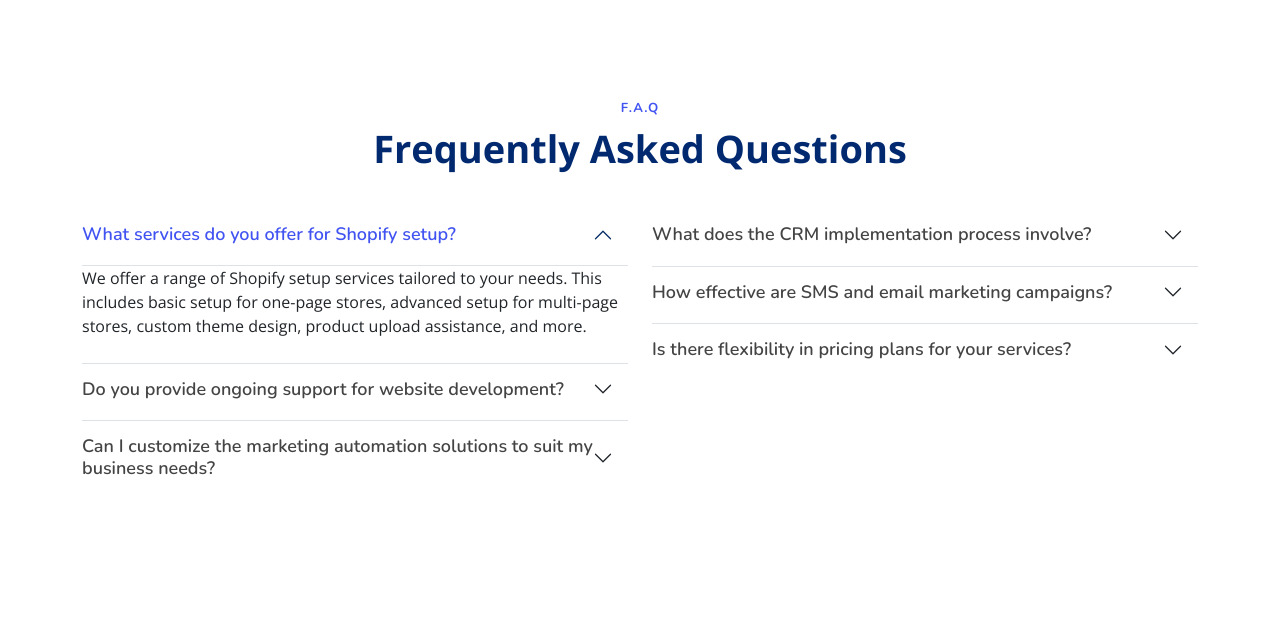
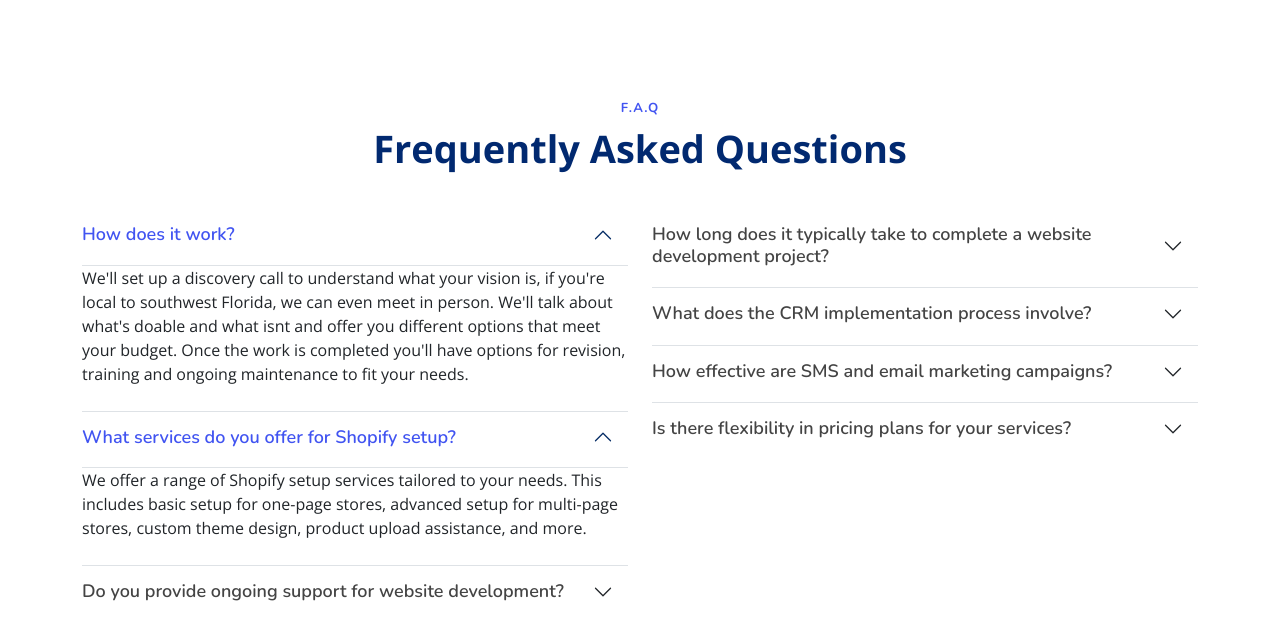
Before and after one commit to iCPedrosa/SwiftyResults, a PHP site: page / in a window 1280 px wide, after a click on "How does it work?". Shown: the part 2960-3583 px from the top of the page. Run offline with PHP 8.4, Linux system fonts and the light colour scheme.

Commit message:
Update index.php

```diff
--- a/index.php
+++ b/index.php
@@ -214,9 +214,9 @@
       <div class="row">
         <div class="col-lg-6 d-flex flex-column justify-content-center">
 
-          <h1 data-aos="fade-up">Real Results, Real Swift, Transform your business today.</b></h1>
-          <h2 data-aos="fade-up" data-aos-delay="400">We're a small team of experts that have worked with small to mid
-            size businesses up to Fortune 500s. Our mission is to enable your success through digital marketing.</h2>
+          <h1 data-aos="fade-up">Navigate the digital landscape with trust at SwiftyResults.</b></h1>
+          <h2 data-aos="fade-up" data-aos-delay="400">We want to make it easy and affordable for you to get your business online. We're a small team of experts that have worked with small to mid
+            size businesses up to Fortune 500s.</h2>
 
           <div data-aos="fade-up" data-aos-delay="600">
             <div class="text-center text-lg-start">
@@ -851,6 +851,20 @@
           <div class="col-lg-6">
             <!-- F.A.Q List 1-->
             <div class="accordion accordion-flush" id="faqlist1">
+            <div class="accordion-item">
+                <h2 class="accordion-header">
+                  <button class="accordion-button collapsed" type="button" data-bs-toggle="collapse"
+                    data-bs-target="#faq-content-1">
+                    How does it work?
+                  </button>
+                </h2>
+                <div id="faq-content-1" class="accordion-collapse collapse" data-bs-parent="#faqlist1">
+                  <div class="accordion-body">
+                    We'll set up a discovery call to understand what your vision is, if you're local to southwest Florida, we can even meet in person.
+                    We'll talk about what's doable and what isnt and offer you different options that meet your budget. Once the work is completed you'll have options for revision, training and ongoing maintenance to fit your needs.
+                  </div>
+                </div>
+              </div>
               <div class="accordion-item">
                 <h2 class="accordion-header">
                   <button class="accordion-button collapsed" type="button" data-bs-toggle="collapse"
@@ -905,7 +919,22 @@
 
             <!-- F.A.Q List 2-->
             <div class="accordion accordion-flush" id="faqlist2">
-
+            <div class="accordion-item">
+                <h2 class="accordion-header">
+                  <button class="accordion-button collapsed" type="button" data-bs-toggle="collapse"
+                    data-bs-target="#faq2-content-1">
+                    How long does it typically take to complete a website development project?
+                  </button>
+                </h2>
+                <div id="faq2-content-1" class="accordion-collapse collapse" data-bs-parent="#faqlist2">
+                  <div class="accordion-body">
+                  Website development timelines vary based on complexity. Simple sites (5-10 pages) typically take 1-2 weeks,
+                  medium-sized sites (10-20 pages) with custom functionality take 2-4 weeks, and large,
+                  complex sites may require 4-8 weeks or more. Factors affecting timelines include design complexity,
+                  custom features, e-commerce needs, content readiness, and client feedback turnaround time.
+                  </div>
+                </div>
+              </div>
               <div class="accordion-item">
                 <h2 class="accordion-header">
                   <button class="accordion-button collapsed" type="button" data-bs-toggle="collapse"
```
